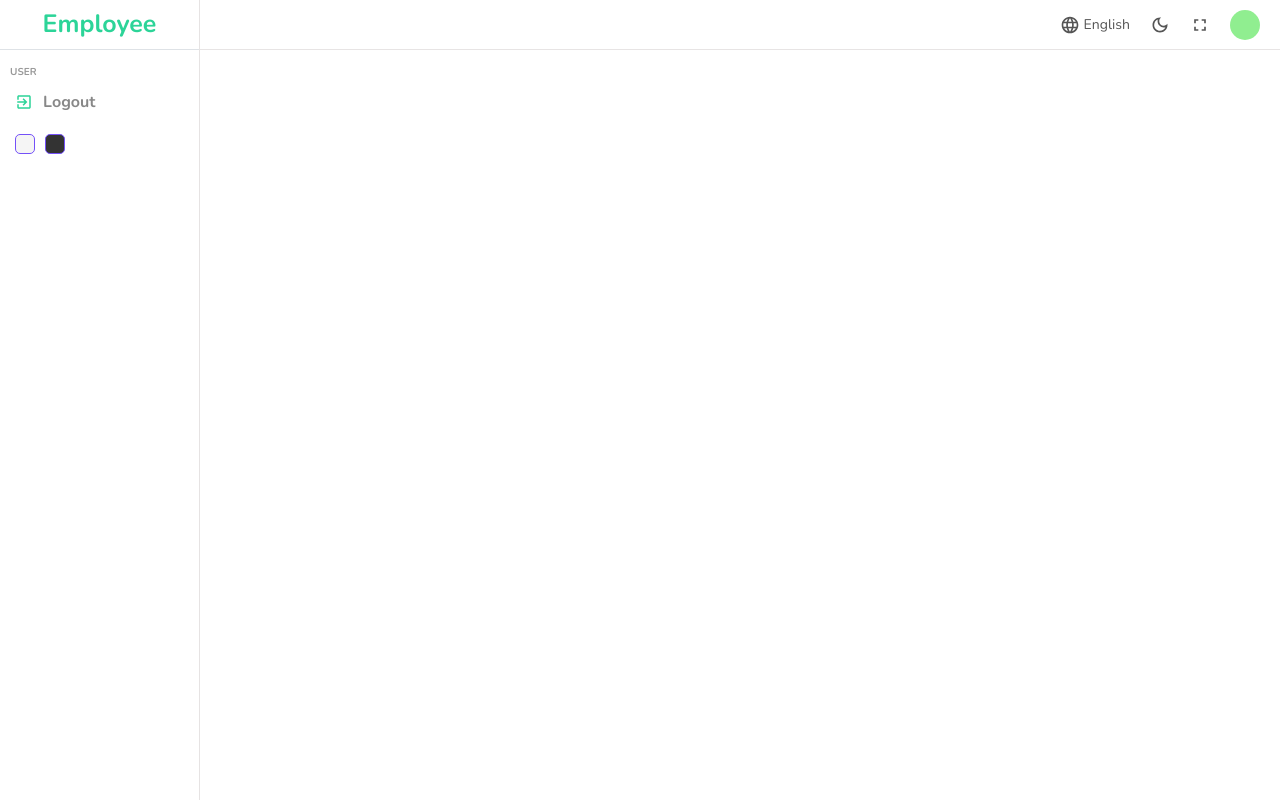
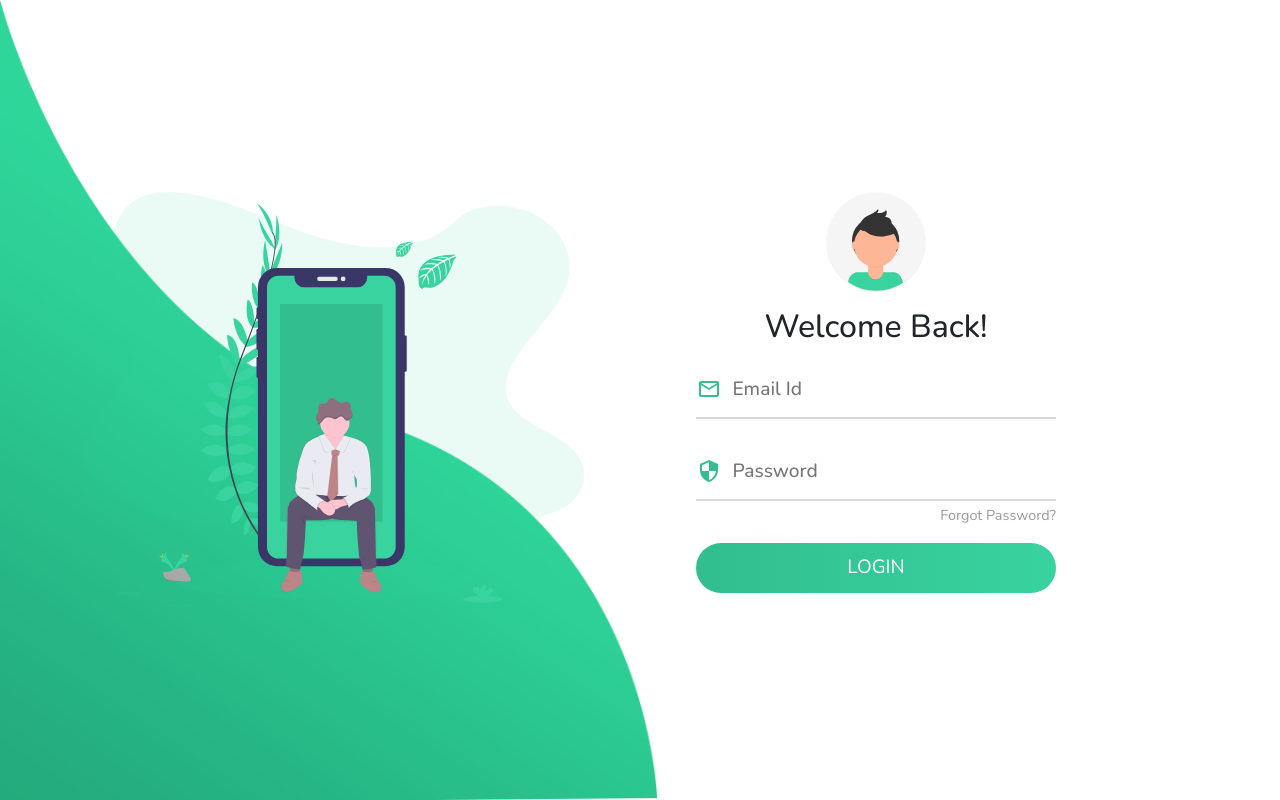
Before and after one commit to saqibaltaf27/Invenio, a React (Create React App) app in the folder frontend/: page / in a window 1280 px wide. Built offline with nearby package versions, Linux system fonts and the light colour scheme; no server answers.

Commit message:
Route to Login

```diff
--- a/frontend/src/App.js
+++ b/frontend/src/App.js
@@ -11,10 +11,11 @@ function App() {
 		<div className={darkMode ? "dark" : ""} >
 			<BrowserRouter>
 				<Routes>
-					<Route path='*' element={<NotFound />}/>
-					<Route path='/unauthorized' element={<Unauthorized />}/>
-					{ <Route path='/login' element={<Login />}/> }
-					<Route path='/forgetpassword' element={<Forgetpassword />}/>
+				<Route path="/" element={<Login />} />
+				<Route path="/login" element={<Login />} />
+				<Route path="/forgetpassword" element={<Forgetpassword />} />
+				<Route path="/unauthorized" element={<Unauthorized />} />
+				<Route path="*" element={<NotFound />} />
 
 					<Route path='/' element={<Layout/>}>
 						<Route path='/dashboard' element={<Dashboard/>}/>
```
